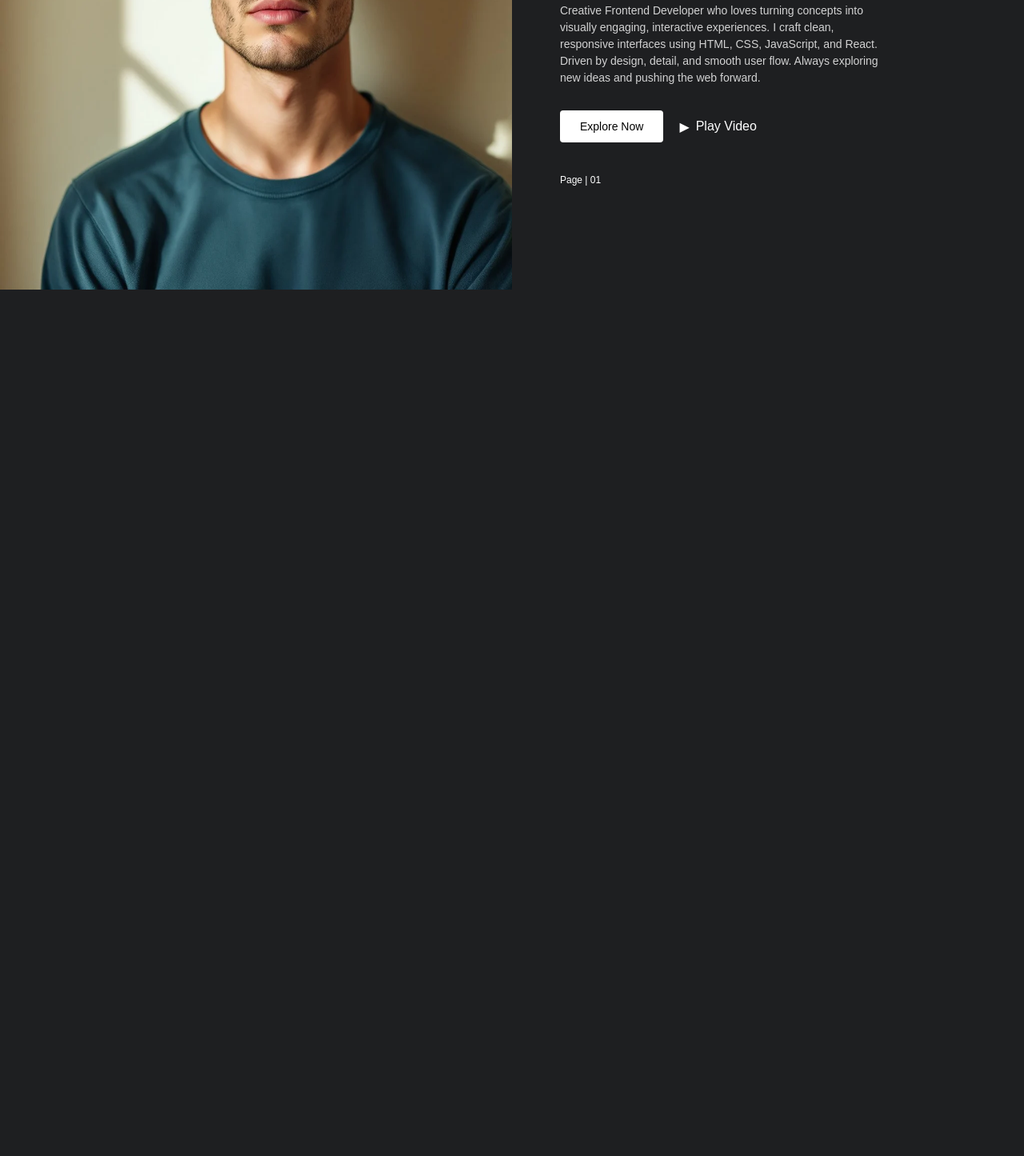
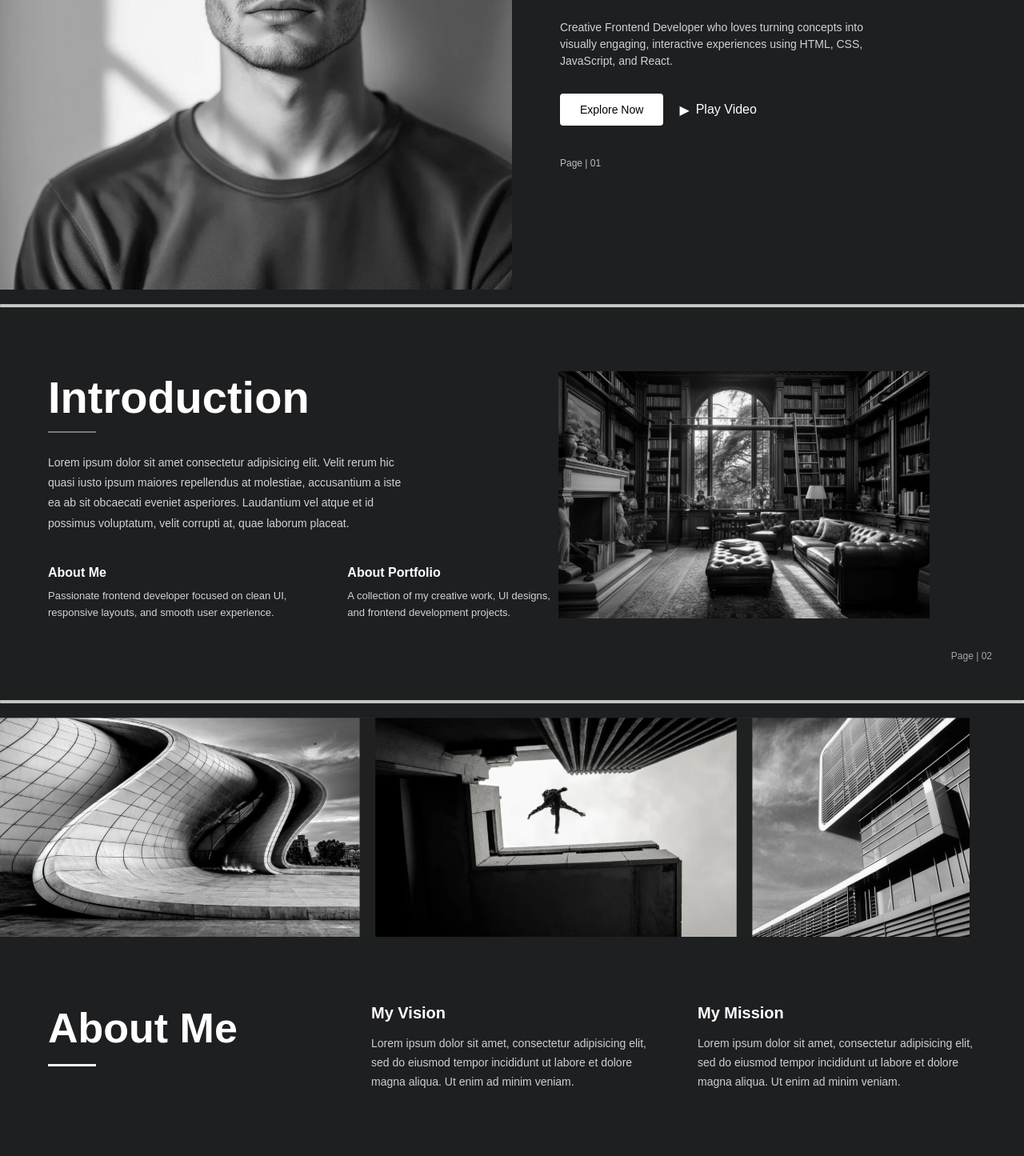
Before and after one commit to ABRafaycoder/Portfolio-UI, a plain HTML site: page index.html in a window 1280 px wide. Shown: the part 419-1864 px from the top of the page at 80% size. Before the commit the page ends 800 px from the top, so only its background shows below. Drawn offline with Linux system fonts and the light colour scheme.

Commit message:
2&3 page

```diff
--- a/index.css
+++ b/index.css
@@ -10,14 +10,16 @@ body {
     color: white;
 }
 
-/* NAVBAR */
+
 .navbar {
     width: 100%;
     padding: 20px 40px;
     background: #2a2b2d;
     display: flex;
     justify-content: space-between;
-    align-items: center;
+    position: sticky;
+    top: 0;
+    z-index: 1000;
 }
 
 .logo {
@@ -31,22 +33,24 @@ body {
     color: white;
     font-size: 14px;
     opacity: 0.9;
-    text-align: center;
+    align-items: center;
 }
-
 
 .nav-links a:hover {
     opacity: 1;
     color: blue;
 }
 
-/* MAIN LAYOUT */
+.hamburger {
+    display: none;
+}
+
+
 .hero-section {
     display: flex;
     height: calc(100vh - 80px);
 }
 
-/* LEFT IMAGE */
 .hero-image {
     width: 50%;
 }
@@ -54,9 +58,10 @@ body {
 .hero-image img {
     width: 100%;
     height: 100%;
+    object-fit: cover;
+    filter: grayscale(100%);
 }
 
-/* RIGHT CONTENT */
 .hero-text {
     width: 50%;
     padding: 80px 60px;
@@ -82,7 +87,6 @@ body {
     opacity: 0.8;
 }
 
-/* BUTTONS */
 .buttons {
     margin-top: 30px;
     display: flex;
@@ -107,21 +111,158 @@ body {
     text-decoration: none;
 }
 
-/* PAGE NUMBER */
 .page-number {
     margin-top: 40px;
     font-size: 12px;
+    opacity: 0.7;
 }
 
-/* RESPONSIVE */
+
+.intro-section {
+    display: flex;
+    padding: 80px 60px;
+    background: #1e1f21;
+    position: relative;
+}
+
+.intro-content {
+    width: 55%;
+}
+
+.intro-content h2 {
+    font-size: 56px;
+    margin-bottom: 10px;
+}
+
+.intro-line {
+    width: 60px;
+    height: 2px;
+    background: #777;
+    margin-bottom: 25px;
+}
+
+.intro-text {
+    font-size: 14px;
+    line-height: 1.8;
+    max-width: 450px;
+    opacity: 0.8;
+}
+
+.intro-boxes {
+    display: flex;
+    gap: 40px;
+    margin-top: 40px;
+}
+
+.intro-box h4 {
+    font-size: 16px;
+    margin-bottom: 10px;
+}
+
+.intro-box p {
+    font-size: 13px;
+    line-height: 1.6;
+    opacity: 0.8;
+}
+
+.intro-image {
+    width: 40%;
+    height: 40%;
+}
+
+.intro-image img {
+    width: 100%;
+    height: auto;
+    filter: grayscale(100%);
+}
+
+.intro-page {
+    position: absolute;
+    bottom: 30px;
+    right: 40px;
+    font-size: 12px;
+    opacity: 0.6;
+}
+
+
+.gallery {
+    align-items: center;
+}
+
+.img-box {
+    overflow: hidden;
+}
+
+.img-box img {
+    display: block;
+    width: 100%;
+    height: 100%;
+    object-fit: cover;
+}
+.about {
+    display: flex;
+    padding: 80px 60px;
+    gap: 80px;
+}
+
+.about-left {
+    width: 30%;
+}
+
+.about-left h1 {
+    font-size: 52px;
+    font-weight: bold;
+}
+
+.about-left span {
+    display: block;
+    width: 60px;
+    height: 3px;
+    background: #fff;
+    margin-top: 15px;
+}
+
+.about-right {
+    width: 70%;
+    display: flex;
+    gap: 60px;
+}
+
+.text-box h3 {
+    font-size: 20px;
+    margin-bottom: 15px;
+}
+
+.text-box p {
+    color: #cfcfcf;
+    line-height: 1.7;
+    font-size: 14px;
+}
+
+
 @media(max-width: 900px) {
-    .hero-section {
+
+    .hero-section,
+    .intro-section,
+    .about {
         flex-direction: column;
     }
+
     .hero-image,
-    .hero-text {
+    .hero-text,
+    .intro-content,
+    .intro-image {
         width: 100%;
         height: auto;
+    }
+
+    .hero-text,
+    .intro-content {
+        padding: 50px 30px;
+    }
+
+    .intro-boxes {
+        flex-direction: column;
     }
 
     .nav-links {
--- a/index.html
+++ b/index.html
@@ -1,11 +1,13 @@
 <!DOCTYPE html>
 <html lang="en">
+
 <head>
     <meta charset="UTF-8" />
     <meta name="viewport" content="width=device-width, initial-scale=1.0" />
     <title>Portfolio</title>
     <link rel="stylesheet" href="index.css" />
 </head>
+
 <body>
 
     <!-- NAVBAR -->
@@ -22,38 +24,114 @@
         <div class="hamburger">☰</div>
     </header>
 
-    <!-- MAIN CONTENT -->
+    <!-- HERO SECTION -->
     <section class="hero-section">
-
-        <!-- LEFT SIDE IMAGE -->
         <div class="hero-image">
             <img src="./thoughtful-young-man-stockcake.webp" alt="Portfolio Image">
         </div>
 
-        <!-- RIGHT SIDE TEXT -->
         <div class="hero-text">
             <h1>My ──────────────────────────────────────────<br><span>Portfolio</span></h1>
 
             <p>
-               Creative Frontend Developer who loves turning concepts into visually engaging, interactive experiences.
-               I craft clean, responsive interfaces using HTML, CSS, JavaScript, and React.
-               Driven by design, detail, and smooth user flow.
-               Always exploring new ideas and pushing the web forward.
-
+                Creative Frontend Developer who loves turning concepts into visually engaging,
+                interactive experiences using HTML, CSS, JavaScript, and React.
             </p>
 
             <div class="buttons">
                 <a href="#" class="btn-primary">Explore Now</a>
-
-                <a href="#" class="play-video">
-                    ▶ <span>Play Video</span>
-                </a>
+                <a href="#" class="play-video">▶ <span>Play Video</span></a>
             </div>
 
             <div class="page-number">Page | 01</div>
         </div>
+    </section>
+    <br>
+    <hr>
+    <hr>
 
+    <section class="intro-section">
+        <div class="intro-content">
+
+            <h2>Introduction</h2>
+            <div class="intro-line"></div>
+
+            <p class="intro-text">
+                Lorem ipsum dolor sit amet consectetur adipisicing elit. Velit rerum hic quasi iusto ipsum maiores
+                repellendus at molestiae, accusantium a iste ea ab sit obcaecati eveniet asperiores. Laudantium vel
+                atque et id possimus voluptatum, velit corrupti at, quae laborum placeat.
+            </p>
+
+            <div class="intro-boxes">
+                <div class="intro-box">
+                    <h4>About Me</h4>
+                    <p>
+                        Passionate frontend developer focused on clean UI,
+                        responsive layouts, and smooth user experience.
+                    </p>
+                </div>
+                <div class="intro-box">
+                    <h4>About Portfolio</h4>
+                    <p>
+                        A collection of my creative work, UI designs,
+                        and frontend development projects.
+                    </p>
+                </div>
+            </div>
+        </div>
+        <div class="intro-image">
+            <img src="./luxury-interior-of-an-old-library-with-bookshelves-leather-armchairs-and-a-bookcase-beautiful-home-library-ai-generated-free-photo.jpg"
+                alt="Introduction Image">
+        </div>
+        <div class="page-number intro-page">Page | 02</div>
     </section>
+    <br>
+    <hr>
+    <hr>
+    <br>
+
+     <section class="gallery">
+      <img src="./Screenshot 2025-12-15 220241.png" alt="">
+  </section>
+
+
+  <section class="about">
+    <div class="about-left">
+      <h1>About Me</h1>
+      <span></span>
+    </div>
+
+    <div class="about-right">
+      <div class="text-box">
+        <h3>My Vision</h3>
+        <p>
+          Lorem ipsum dolor sit amet, consectetur adipisicing elit,
+          sed do eiusmod tempor incididunt ut labore et dolore magna aliqua.
+          Ut enim ad minim veniam.
+        </p>
+      </div>
+
+      <div class="text-box">
+        <h3>My Mission</h3>
+        <p>
+          Lorem ipsum dolor sit amet, consectetur adipisicing elit,
+          sed do eiusmod tempor incididunt ut labore et dolore magna aliqua.
+          Ut enim ad minim veniam.
+        </p>
+      </div>
+    </div>
+  </section>
+
+
+
+
+
+
+
+
+
+
+
 
 </body>
 </html>
```
Also changed, not shown: Screenshot 2025-12-15 220241.png (added), luxury-interior-of-an-old-library-with-bookshelves-leather-armchairs-and-a-bookcase-beautiful-home-library-ai-generated-free-photo.jpg (added).
